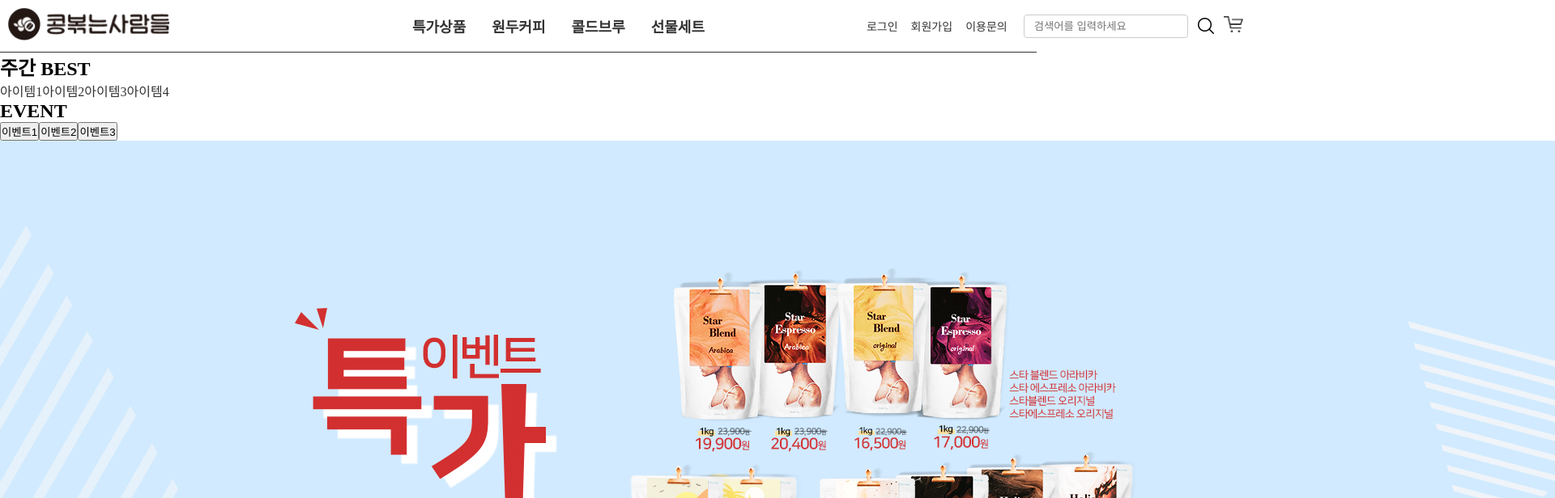
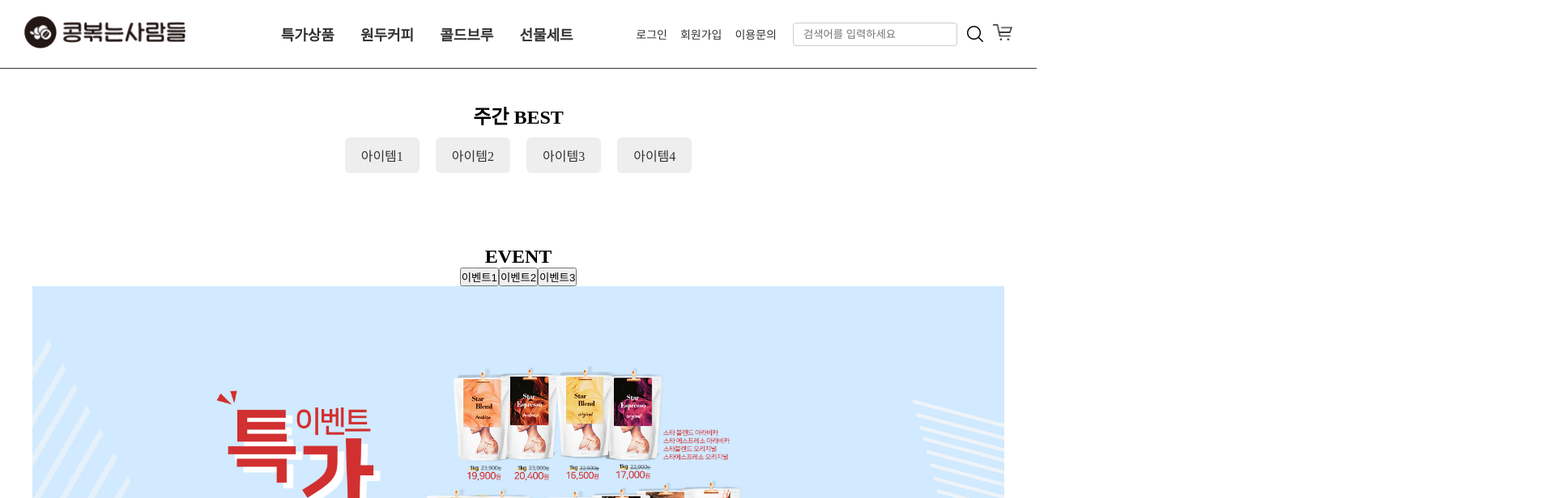
Before and after one commit to bulldorzer/coffee-shop-front, a React (Vite) app: page / in a window 1280 px wide. Shown: the top 616 px of the page at 81% size, 1920 px wide, since content can reach past the window. Built offline with nearby package versions, Linux system fonts and the light colour scheme.

Commit message:
메뉴바, 메인화면 스타일적용 - 진우

```diff
--- /dev/null
+++ b/src/css/main/MainPage.css
@@ -0,0 +1,27 @@
+.section1 {
+    padding: 40px;
+    text-align: center;
+  }
+
+  .section1 a {
+    display: inline-block;
+    margin: 10px;
+    padding: 10px 20px;
+    background-color: #eee;
+    border-radius: 6px;
+    text-decoration: none;
+    color: #333;
+  }
+
+  .section2 {
+    padding: 40px;
+    text-align: center;
+  }
+
+  .event_baner_area img {
+    width: 100%;
+    height: auto;
+    display: block;
+    margin: 0 auto;
+    max-width: 1280px; /* 필요시 최대 너비 제한 */
+  }
--- a/src/css/menu/Menubar.css
+++ b/src/css/menu/Menubar.css
@@ -1,34 +1,47 @@
-header{
-    width: 100%;          /* ← 화면 전체 너비로 확장 */
-    display: flex;
-    align-items: center;
-    justify-content: space-between; /* ← 좌우 정렬 */
-    padding: 10px;
+/* 전체 헤더 영역 */
+header {
+    width: 100%;
     border-bottom: 1px solid #333;
-    box-sizing: border-box;  /* ← padding 포함해서 너비 계산 */
-    flex-wrap: wrap; /* ← 필요시 줄바꿈 */
+    box-sizing: border-box;
   }
 
-
+  /* 내부 컨테이너: flex로 정렬 */
   .nav-container {
     display: flex;
     align-items: center;
     justify-content: space-between;
-    padding: 0;
-    position: relative;
+    max-width: 1280px;
+    margin: 0 auto;
+    padding: 10px 20px;
+    box-sizing: border-box;
+    width: 100%;
   }
 
+  /* 로고 */
+  .nav-left {
+    display: flex;
+    align-items: center;
+  }
   .nav-left .logo {
     height: 40px;
-    margin-right: 200px;
+    /* 여백 필요하면 margin-right 주기 */
+    margin-right: 40px;
   }
 
+  /* 가운데 메뉴 */
   .nav-center {
-    flex-grow: 1;
+    flex: 1; /* 남은 공간 채우기 */
     display: flex;
     justify-content: center;
-    margin: 0 100px;      /* 양쪽 여백 */
   }
+
+  /* 오른쪽 유저+검색 */
+  .nav-right {
+    display: flex;
+    align-items: center;
+    gap: 20px;
+  }
+
 
 .main-menu,
 .user-menu,
@@ -50,12 +63,7 @@
     margin: 0;
 }
 
-.nav-right {
-    display: flex;
-    align-items: center;
-    margin-left: 100px;   /* 오른쪽 끝으로 밀어내고 왼쪽에 여백 */
-    gap: 20px;           /* 내부 요소 간 여백 */
-}
+
 
 .user-menu {
     display: flex;
--- a/src/index.css
+++ b/src/index.css
@@ -1,4 +1,10 @@
 *{margin: 0; padding: 0; }
+html, body, #root {
+    width: 100%;
+    margin: 0;
+    padding: 0;
+    box-sizing: border-box;
+  }
 body{font-size: 100%;}
 li{list-style: none;}
 a{text-decoration: none;color: #333;}
--- a/src/pages/main/MainPage.jsx
+++ b/src/pages/main/MainPage.jsx
@@ -1,6 +1,7 @@
 import { Link } from "react-router-dom"
 import { useState } from "react";
 import BasicLayout from "../../layouts/BasicLayout";
+import "../../css/main/MainPage.css"
 
 // 메인 페이지 - 이재민
 // 아이템 -> 클릭시 아이템 상세 페이지로 이동 추후 변경
@@ -13,7 +14,7 @@
         <>
           <BasicLayout>
           <main>
-              <section>
+              <section className="section1">
                 <h2>주간 BEST</h2>
                 <div>
                   <a>아이템1</a>
@@ -22,13 +23,13 @@
                   <a>아이템4</a>
                 </div>
               </section>
-              <section>
+              <section className="section2">
                 <h2>EVENT</h2>
                 <div>
                   <button onClick={() => setSelectedEvent(1)}>이벤트1</button>
                   <button onClick={() => setSelectedEvent(2)}>이벤트2</button>
                   <button onClick={() => setSelectedEvent(3)}>이벤트3</button>
-                  <div>
+                  <div className="event_baner_area">
                     {selectedEvent === 1 && <img src="/event/event_baner1.jpg" alt="이벤트1 이미지" />}
                     {selectedEvent === 2 && <img src="/event/event_baner2.jpg" alt="이벤트2 이미지" />}
                     {selectedEvent === 3 && <img src="/event/event_baner3.jpg" alt="이벤트3 이미지" />}
```
Lines whose indentation alone changed are shown as unchanged.
